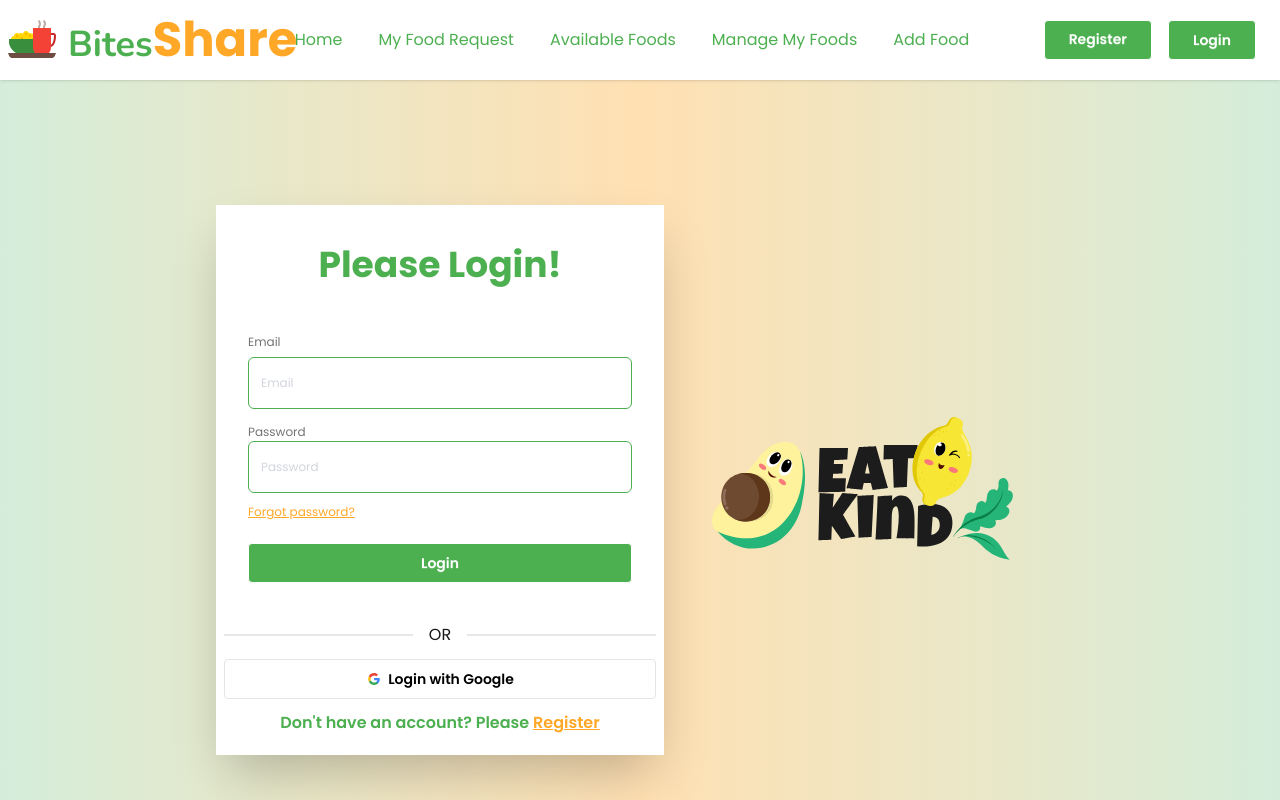
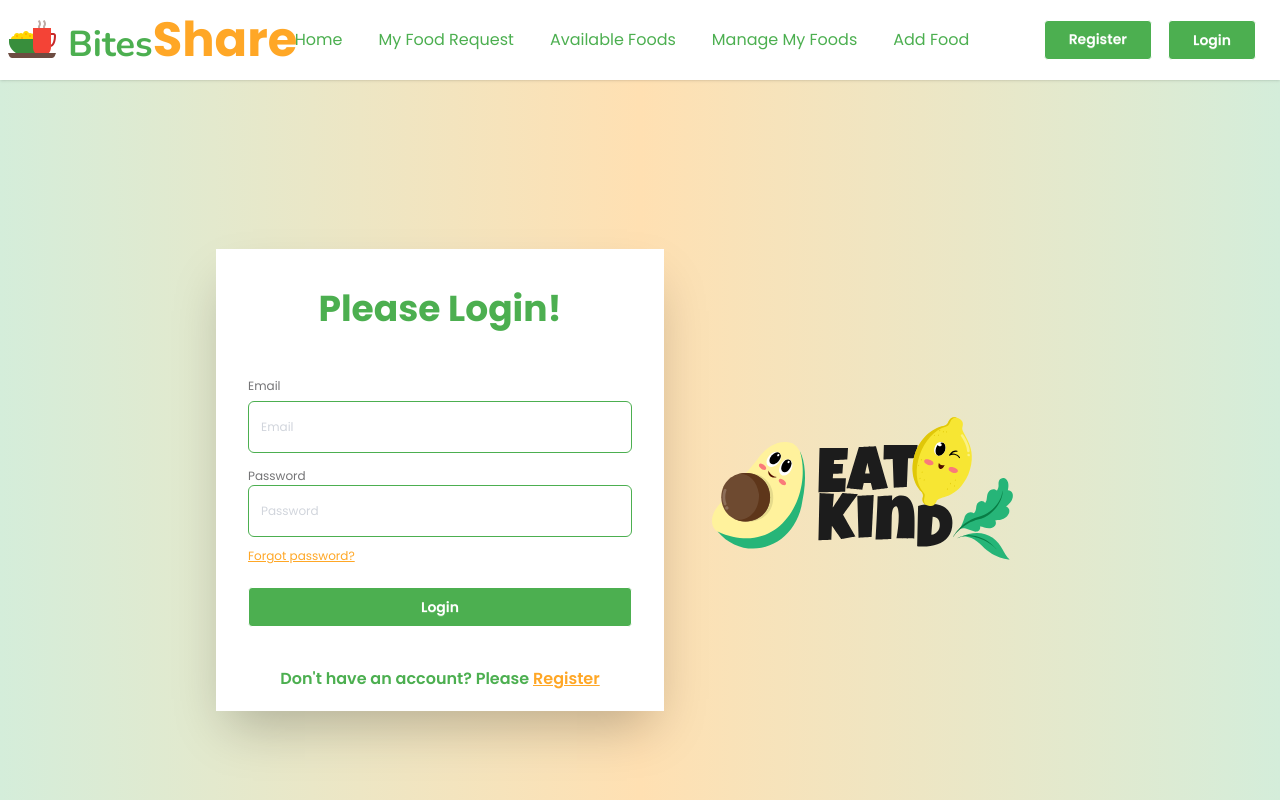
Before and after one commit to mim-rpq/bites-share-client-side, a React (Vite) app: page /auth/login in a window 1280 px wide. Shown: the top 800 px of the page. Built offline with nearby package versions, Linux system fonts and the light colour scheme; no server answers.

Commit message:
remove google login functionality

```diff
--- a/src/Components/SocialLogin.jsx
+++ b/src/Components/SocialLogin.jsx
@@ -1,52 +1,52 @@
-import React, {  useContext } from 'react';
-import { useLocation, useNavigate } from 'react-router';
-import { AuthContext } from '../Provider/AuthContext';
-import { toast } from 'react-toastify';
+// import React, {  useContext } from 'react';
+// import { useLocation, useNavigate } from 'react-router';
+// import { AuthContext } from '../Provider/AuthContext';
+// import { toast } from 'react-toastify';
 
-const SocialLogin = () => {
-    const { signUpWithGoogle, setUser } = useContext(AuthContext)
-    const navigate = useNavigate();
-    const location = useLocation();
+// const SocialLogin = () => {
+//     const { signUpWithGoogle, setUser } = useContext(AuthContext)
+//     const navigate = useNavigate();
+//     const location = useLocation();
 
 
 
-    const handleSignUpWithGoogle = () => {
-        signUpWithGoogle()
-            .then((result) => {
-                const user = result.user
+//     const handleSignUpWithGoogle = () => {
+//         signUpWithGoogle()
+//             .then((result) => {
+//                 const user = result.user
 
-                const safeEmail = user.email || user.providerData?.[0]?.email || null;
+//                 const safeEmail = user.email || user.providerData?.[0]?.email || null;
 
 
-                const customUser = {
-                    ...user,
-                    email: safeEmail,
-                };
+//                 const customUser = {
+//                     ...user,
+//                     email: safeEmail,
+//                 };
 
-                setUser(customUser);
-                // setUser(user)
+//                 setUser(customUser);
+//                 // setUser(user)
 
-                // console.log(customUser);
-                toast.success('Login successful!')
-                navigate(`${location.state ? location.state : '/'}`);
+//                 // console.log(customUser);
+//                 toast.success('Login successful!')
+//                 navigate(`${location.state ? location.state : '/'}`);
 
-            })
+//             })
 
-            .catch((error) => {
-                const errorMessage = error.message;
-                console.log(errorMessage);
-            })
-    }
-    return (
-        <div>
-            <div className="divider">OR</div>
-            {/* Google */}
-            <button onClick={handleSignUpWithGoogle} className="btn bg-white w-full text-black border-[#e5e5e5]">
-                <svg aria-label="Google logo" width="16" height="16" xmlns="http://www.w3.org/2000/svg" viewBox="0 0 512 512"><g><path d="m0 0H512V512H0" fill="#fff"></path><path fill="#34a853" d="M153 292c30 82 118 95 171 60h62v48A192 192 0 0190 341"></path><path fill="#4285f4" d="m386 400a140 175 0 0053-179H260v74h102q-7 37-38 57"></path><path fill="#fbbc02" d="m90 341a208 200 0 010-171l63 49q-12 37 0 73"></path><path fill="#ea4335" d="m153 219c22-69 116-109 179-50l55-54c-78-75-230-72-297 55"></path></g></svg>
-                Login with Google
-            </button>
-        </div>
-    );
-};
+//             .catch((error) => {
+//                 const errorMessage = error.message;
+//                 console.log(errorMessage);
+//             })
+//     }
+//     return (
+//         <div>
+//             <div className="divider">OR</div>
+//             {/* Google */}
+//             <button onClick={handleSignUpWithGoogle} className="btn bg-white w-full text-black border-[#e5e5e5]">
+//                 <svg aria-label="Google logo" width="16" height="16" xmlns="http://www.w3.org/2000/svg" viewBox="0 0 512 512"><g><path d="m0 0H512V512H0" fill="#fff"></path><path fill="#34a853" d="M153 292c30 82 118 95 171 60h62v48A192 192 0 0190 341"></path><path fill="#4285f4" d="m386 400a140 175 0 0053-179H260v74h102q-7 37-38 57"></path><path fill="#fbbc02" d="m90 341a208 200 0 010-171l63 49q-12 37 0 73"></path><path fill="#ea4335" d="m153 219c22-69 116-109 179-50l55-54c-78-75-230-72-297 55"></path></g></svg>
+//                 Login with Google
+//             </button>
+//         </div>
+//     );
+// };
 
-export default SocialLogin;
+// export default SocialLogin;
--- a/src/Pages/Login.jsx
+++ b/src/Pages/Login.jsx
@@ -4,7 +4,6 @@ import { Link, useLocation, useNavigate } from 'react-router';
 import { FaEye, FaEyeSlash } from 'react-icons/fa';
 import { toast } from 'react-toastify';
 import Spinner from '../Components/Spinner';
-import SocialLogin from '../Components/SocialLogin';
 import { AuthContext } from '../Provider/AuthContext';
 import signInLottie from '../assets/lottie/Eat Kind.json'
 import Lottie from 'lottie-react';
@@ -127,7 +126,7 @@ const Login = () => {
 
                         </fieldset>
                     </form>
-                    <SocialLogin></SocialLogin>
+                    {/* <SocialLogin></SocialLogin> */}
                     <p className='font-semibold text-center mt-3 text-primary'>Don't have an account? Please <Link to='/auth/register' className='text-secondary underline'>Register</Link></p>
                 </div>
 
--- a/src/Pages/Register.jsx
+++ b/src/Pages/Register.jsx
@@ -1,7 +1,6 @@
 import React, { useState } from 'react';
 import { FaEye, FaEyeSlash } from 'react-icons/fa';
 import { Link, useNavigate } from 'react-router';
-import SocialLogin from '../Components/SocialLogin';
 import Spinner from '../Components/Spinner';
 import { toast } from 'react-toastify';
 import { AuthContext } from '../Provider/AuthContext';
@@ -94,7 +93,7 @@ const Register = () => {
 
                         <button type='submit' className="btn mt-4 bg-primary outline-0 text-white hover:bg-secondary">Register</button>
 
-                        <SocialLogin />
+                        {/* <SocialLogin /> */}
 
                         <p className='text-primary font-semibold text-center mt-3'>
                             Already have an account? Please <Link to='/auth/login' className='text-secondary underline'>Login</Link>
--- a/src/Provider/AuthProvider.jsx
+++ b/src/Provider/AuthProvider.jsx
@@ -1,6 +1,6 @@
 
 import React, { useEffect, useState } from 'react';
-import { createUserWithEmailAndPassword, getAuth, GoogleAuthProvider, onAuthStateChanged, signInWithEmailAndPassword, signInWithPopup, signOut, updateProfile } from "firebase/auth";
+import { createUserWithEmailAndPassword, getAuth, onAuthStateChanged, signInWithEmailAndPassword,  signOut, updateProfile } from "firebase/auth";
 
 import { AuthContext } from './AuthContext';
 import app from '../firebase/firebase.init';
@@ -14,13 +14,14 @@ const AuthProvider = ({ children }) => {
     const [userLoading, setUserLoading] = useState(true)
 
 
-    const signUpWithGoogle = () => {
-        setUserLoading(true)
-        const provider = new GoogleAuthProvider()
-        provider.addScope('email');
+    // const signUpWithGoogle = () => {
+    //     setUserLoading(true)
+    //     const provider = new GoogleAuthProvider()
+    //     provider.addScope('email');
 
-        return signInWithPopup(auth, provider)
-    }
+    //     return signInWithPopup(auth, provider)
+    // }
+
     const createUser = (email, password) => {
         setUserLoading(true)
         return createUserWithEmailAndPassword(auth, email, password)
@@ -61,7 +62,6 @@ const AuthProvider = ({ children }) => {
         signIn,
         userLoading,
         setUserLoading,
-        signUpWithGoogle,
         updateUserProfile,
     }
 
```
